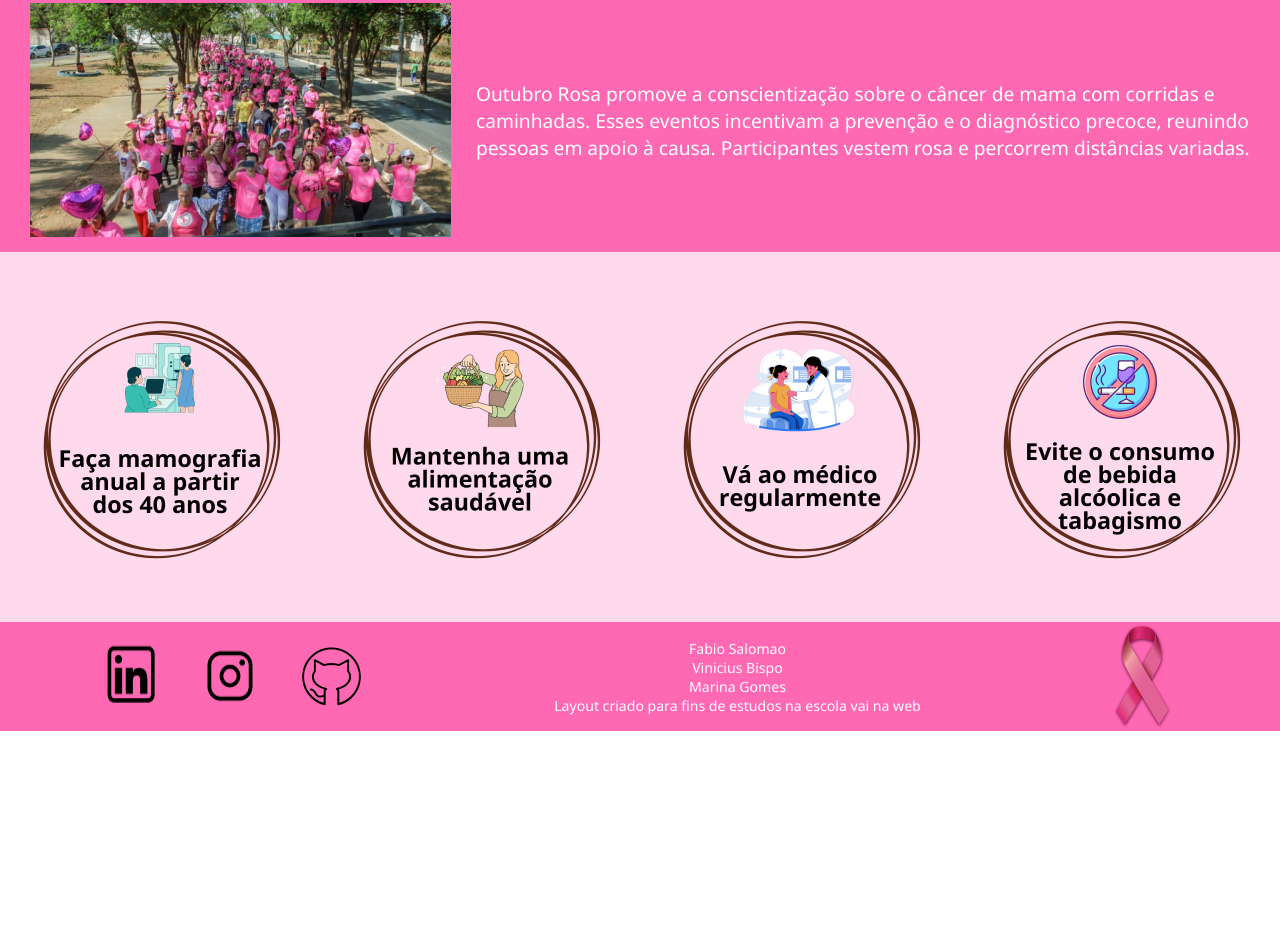
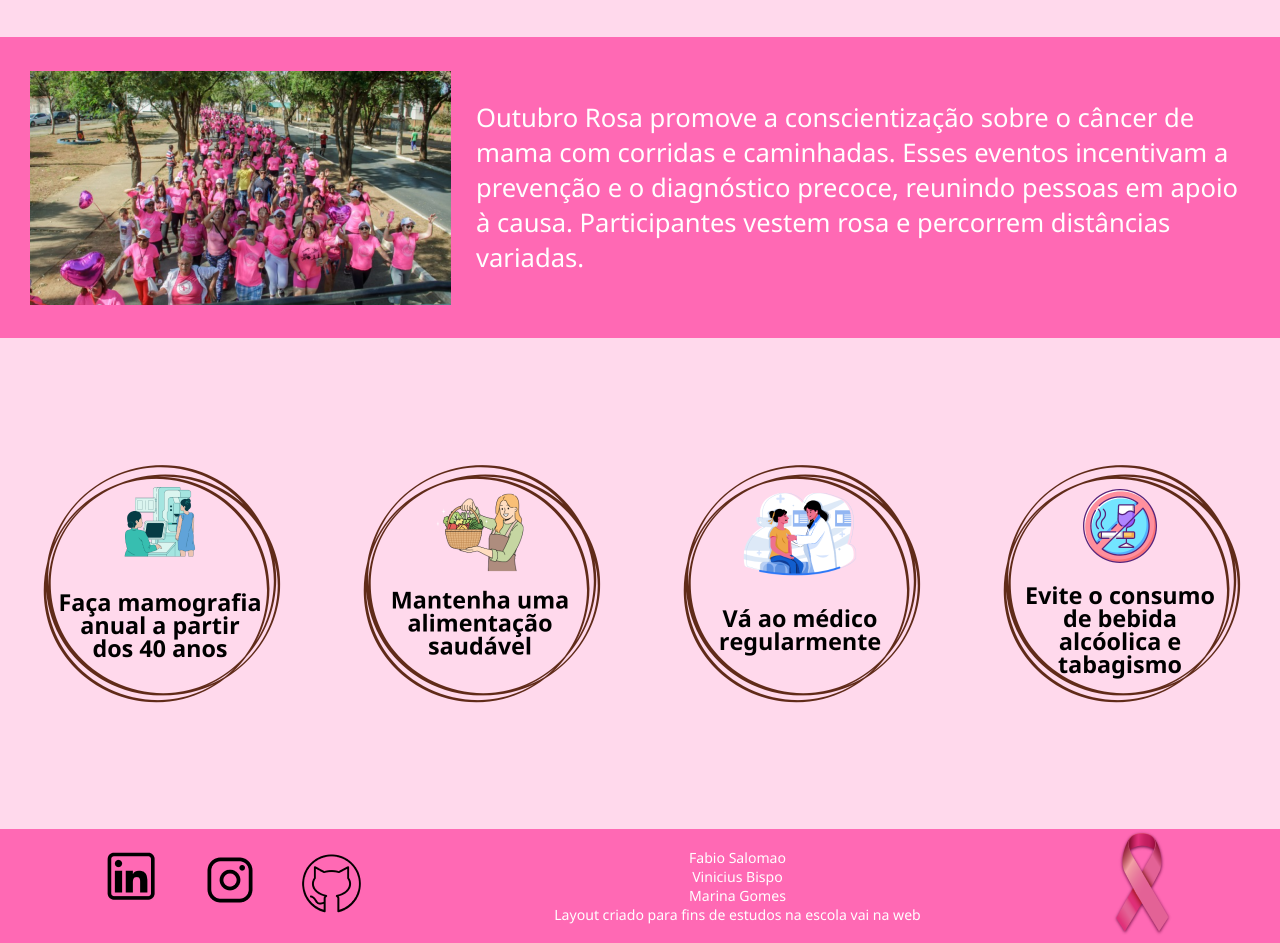
Before and after one commit to Fabiosal22/Desafio-Outubro-Rosa, a plain HTML site: page index.html in a window 1280 px wide. Shown: the part 517-1460 px from the top of the page. Before the commit the page ends 1248 px from the top, so only its background shows below. Drawn offline with Linux system fonts and the light colour scheme.

Commit message:
commit 3 ajustes e add links

```diff
--- a/index.html
+++ b/index.html
@@ -17,7 +17,7 @@
       </section>
       <nav>
         <ul>
-          <li><a href="">SOBRE </a></li>
+          <li><a href="">SOBRE</a></li>
           <li><a href="">CONSCIENTIZAÇÃO</a></li>
           <li><a href="">DICAS</a></li>
         </ul>
@@ -25,7 +25,7 @@
     </header>
 
     <main>
-      <section class="Box1">
+      <section class="sessaoSOBRE">
         <p class="text1">
           Outubro Rosa alerta sobre prevenção e diagnóstico precoce do câncer de
           mama. O mês de Outubro já é conhecido mundialmente como um mês marcado
@@ -33,13 +33,16 @@
           do câncer de mama. O movimento, conhecido como Outubro Rosa, é
           celebrado anualmente desde os anos 90.
         </p>
-        <img src="./img/i_main/Voce-sabe-o-que-e-outubro-rosa 1.png" alt="" />
+        <img
+          src="./img/i_main/Voce-sabe-o-que-e-outubro-rosa 1.png"
+          alt="imagem de 8 pares de mãos com simbolo do outubro rosa na palma"
+        />
       </section>
 
-      <section class="Box2">
+      <section class="sessaoCONSCIENTIZAÇÃO">
         <img
           src="./img/i_main/3d361f1e-37ee-4a0b-a2b1-511fcab9f666 1.png"
-          alt=""
+          alt="imagem passeata de conscientização contra o câncer de mama "
         />
         <p class="text2">
           Outubro Rosa promove a conscientização sobre o câncer de mama com
@@ -49,29 +52,62 @@
         </p>
       </section>
 
-      <section class="Box3">
-        <img src="./img/i_main/imagemMamografia 1.png" alt="" />
-        <img src="./img/i_main/imagemAlimentaçãoSaudável 1.png" alt="" />
-        <img src="./img/i_main/imagemConsultaMedica 1.png" alt="" />
-        <img src="./img/i_main/imagemProibidoBebereFumar 1.png" alt="" />
+      <section class="sessaoDICAS">
+        <a
+          href="https://www.sbmastologia.com.br/mamografia-entidades-e-ministerio-divergem-sobre-idade-minima-para-exame-de-rotina-veja-como-funciona/"
+        >
+          <img
+            src="./img/i_main/imagemMamografia 1.png"
+            alt="imagem com dizer faça mamografia a partir dos 40 anos"
+        /></a>
+        <a
+          href="https://brasilescola.uol.com.br/saude-na-escola/alimentacao-saudavel.htm#:~:text=Uma%20alimenta%C3%A7%C3%A3o%20saud%C3%A1vel%20%C3%A9%20aquela,podem%20melhorar%20a%20sua%20alimenta%C3%A7%C3%A3o."
+          ><img
+            src="./img/i_main/imagemAlimentaçãoSaudável 1.png"
+            alt="imagem com dizer mantenha uma alimentação saudável"
+        /></a>
+        <a href="https://www.youtube.com/watch?v=7kMK-nXK_PQ"
+          ><img
+            src="./img/i_main/imagemConsultaMedica 1.png"
+            alt="imagem com dizer vá ao médico regularmente "
+        /></a>
+        <a
+          href="https://laboratoriocella.com.br/alcoolismo-e-tabagismo-quais-sao-os-riscos-para-a-saude/"
+          ><img
+            src="./img/i_main/imagemProibidoBebereFumar 1.png"
+            alt="imagem com dizer evite o consumo de bebida alcóolica e tabagismo"
+        /></a>
       </section>
     </main>
 
     <footer>
       <div class="div3">
-        <img src="./img/i_footer/img.icons8 1.png" alt="" />
-        <img src="./img/i_footer/1936319 1.png" alt="" />
-        <img src="./img/i_footer/st-github 1.png" alt="" />
+        <a href="https://www.linkedin.com/login/pt"
+          ><img src="./img/i_footer/img.icons8 1.png" alt="logo do linkedin"
+        /></a>
+        <a href="https://www.instagram.com/"
+          ><img src="./img/i_footer/1936319 1.png" alt="logo do instagram"
+        /></a>
+        <a href="https://github.com/"
+          ><img src="./img/i_footer/st-github 1.png" alt="logo do gitHub"
+        /></a>
       </div>
       <div class="div4">
         <ul>
-          <li>Fabio Salomao</li>
-          <li>Vinicius Bispo</li>
-          <li>Marina Gomes</li>
-          <li>Layout criado para fins de estudos na escola vai na web</li>
+          <a href="https://github.com/Fabiosal22">Fabio Salomao</a>
+          <a href="https://github.com/vinicius-bispo1">Vinicius Bispo</a>
+          <a href="">Marina Gomes</a>
+          <a href="https://vainaweb.com.br/"
+            >Layout criado para fins de estudos na escola vai na web</a
+          >
         </ul>
       </div>
-      <img src="./img/i_footer/outubro-rosa 1.png" alt="" />
+      <a
+        href="https://www.gov.br/inca/pt-br/assuntos/campanhas/2023/outubro-rosa#:~:text=O%20objetivo%20do%20Outubro%20Rosa,precoce%20e%20rastreamento%20da%20doen%C3%A7a."
+        ><img
+          src="./img/i_footer/outubro-rosa 1.png"
+          alt="imagem da fita rosa do cancer de mama"
+      /></a>
     </footer>
   </body>
 </html>
--- a/style.scss
+++ b/style.scss
@@ -10,7 +10,7 @@
     font-family: "Noto Sans", sans-serif;
     color: white;
 }
-
+//-----------------HEADER---------------------
 header{
     height: 15vh;
     background-color: #FF69B4;
@@ -27,7 +27,6 @@ header{
     width: 25vw;
     display: flex;
     align-items: center;
-    color: white;
     @media (max-width: 770px){
       flex-direction: column;
       width: 100%;
@@ -57,7 +56,7 @@ header{
 }
 
 nav{
-    // border: solid 2px yellow;
+
     width: 40vw;
     @media (max-width: 770px){
         width: 100%;
@@ -66,7 +65,7 @@ nav{
       display: flex;
       align-items: center;
       justify-content: space-between;
-      font-size: 1.5vw;
+      font-size: 1.62vw;
       @media (max-width: 770px){
         justify-content: space-evenly;
         font-size: 2.3vw;
@@ -77,18 +76,15 @@ nav{
     }
 }
 
-
+//-----------------MAIN----------------
 main{
 
 display: flex;
 display: block;
 background-color: #FFD9EC;
 
-.Box1{
-   .text1{
-    font-size: 1.5vw;
-        font-weight: 400;
-    color:#000000;}
+.sessaoSOBRE{
+height: 54.24vh;
 padding-left: 30px;
 padding-right: 30px;
 padding-top: 15px;
@@ -99,9 +95,17 @@ background-color: #FFD9EC;
 justify-content: space-around;
 .img{width: 365px;
 height: 355px;}
+
+.text1{
+    font-size: 2vw;
+    font-weight: 400;
+color:#000000;}
+
 }
 
-.Box2{font-size: 1.5vw;
+.sessaoCONSCIENTIZAÇÃO{
+    height: 37.69vh;
+    font-size: 2vw;
     font-weight: 400;
     background-color:#FF69B4 ;
     padding-left: 30px;
@@ -115,8 +119,11 @@ height: 355px;}
    .img{width: 365px;
  height: 355px;}
  p{padding-left: 25px;}
+
 }
-.Box3{display: flex;
+.sessaoDICAS{
+    height: 61.29vh;
+    display: flex;
     align-items: center;
     justify-content: center;
     justify-content: space-around;
@@ -125,6 +132,7 @@ height: 355px;}
 }
 }
 
+//--------------------FOOTER--------------------
 
 footer{
     display: flex;
```
Also changed, not shown: style.css, 1 other file. Lines whose indentation alone changed are shown as unchanged.
